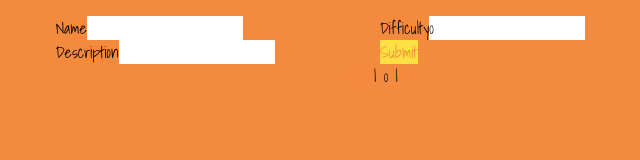
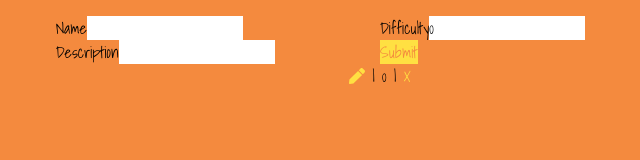
Before and after one commit to nathSierra/tata-todo, a Next.js app: page /manageTasks in a window 1280 px wide. Shown: the top 160 px of the page, without its empty margins (260-900 px from the left). Built offline with nearby package versions, Linux system fonts and the light colour scheme; no server answers.

Commit message:
feat: styled the manageTasks a bit

```diff
--- a/common/components/Task/TaskForm/Task.tsx
+++ b/common/components/Task/TaskForm/Task.tsx
@@ -1,5 +1,8 @@
+import { FontAwesomeIcon } from '@fortawesome/react-fontawesome';
 import React from 'react'
 import { IbaseObject } from '../../../models';
+
+import { faPen } from "@fortawesome/free-solid-svg-icons"
 
 export interface Itask extends IbaseObject {
     name: string;
@@ -18,8 +21,8 @@ export const Task = (props: Iprops) => {
     const {task, setSelectedTask, onDelete} = props;
     const {name, difficulty, id} = task;
     return (
-        <li>
-            <button onClick={(_) => setSelectedTask(task)}>Edit</button>
+        <li className="task">
+            <button  onClick={(_) => setSelectedTask(task)}><FontAwesomeIcon icon={faPen} /></button>
             {name} | {difficulty} | {id}
              <button onClick={(_) => onDelete(id)}>X</button>
         </li>
--- a/package.json
+++ b/package.json
@@ -9,6 +9,9 @@
     "lint": "next lint"
   },
   "dependencies": {
+    "@fortawesome/fontawesome-svg-core": "^1.2.36",
+    "@fortawesome/free-solid-svg-icons": "^5.15.4",
+    "@fortawesome/react-fontawesome": "^0.1.15",
     "axios": "^0.21.1",
     "formik": "^2.2.9",
     "lodash": "^4.17.21",
--- a/styles/globals.css
+++ b/styles/globals.css
@@ -14,6 +14,14 @@ body {
   margin: 0;
   font-family: 'Shadows Into Light', cursive;
   background-color: hsl(	25, 89%, 60%);
+}
+
+.task button {
+  color: hsla(50, 100%, 63%, 1);
+}
+
+.task button:hover {
+  color: hsla(50, 100%, 23%, 1);
 }
 
 button {
```
Also changed, not shown: 1 other file (tests, documents, lock files or other folders).
